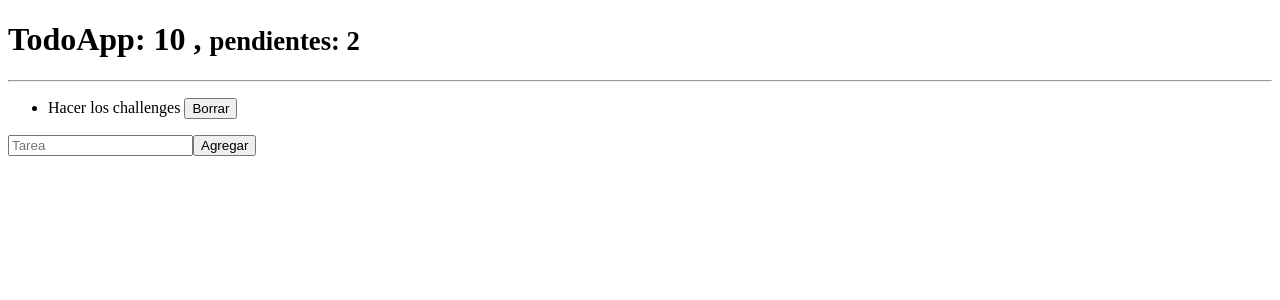
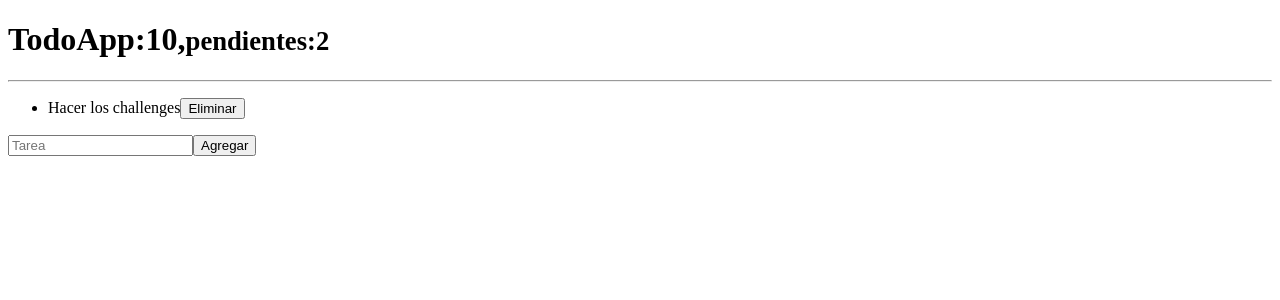
Before and after one commit to LauraSofiaEnriquezRomero/CHALLENGES, a React (Create React App) app in the folder challenges/: page / in a window 1280 px wide. Shown: the top 300 px of the page. Built offline with nearby package versions, Linux system fonts and the light colour scheme.

Commit message:
challenge 10

```diff
--- a/challenges/src/components/TodoApp.jsx
+++ b/challenges/src/components/TodoApp.jsx
@@ -1,31 +1,28 @@
-import React, { useReducer } from "react";
 import { TodoAdd } from "./TodoAdd";
 import { TodoList } from "./TodoList";
-import { TodoReducer } from "./TodoReducer";
+import { useTODO } from "../hooks/useTODO";
 
-const initialState = [
-  {
-    id: new Date().getTime(),
-    description: "Hacer los challenges",
-    done: false
-  }
-];
 export const TodoApp = () => {
-  const [todos, dispach] = useReducer(TodoReducer, initialState);
-  const handleNewTodo = (todo) => {
-    const action = {
-      type: "[TODO] ADD TODO",
-      payload: todo
-    };
-    dispach(action);
-  };
+  const {
+    todos,
+    handleNewTodo,
+    handleDeleteTodo,
+    handleToggleDone
+  } = useTODO();
+
   return (
     <>
-      <h1> TodoApp: 10 , <small> pendientes: 2</small> </h1>
+      <h1>
+        TodoApp:10,<small>pendientes:2</small>
+      </h1>
       <hr />
       <div className="row">
         <div className="col-7"></div>
-        <TodoList todos={todos} />
+        <TodoList
+          todos={todos}
+          onDelete={handleDeleteTodo}
+          onToggleDone={handleToggleDone}
+        />
       </div>
       <div className="col-5">
         <TodoAdd onNewTodo={handleNewTodo} />
--- a/challenges/src/components/TodoItem.jsx
+++ b/challenges/src/components/TodoItem.jsx
@@ -1,8 +1,26 @@
-export const TodoItem = ({ todo }) => {
+export const TodoItem = ({ todo, onDelete, onToggleDone }) => {
+  const handleToggleDone = () => {
+    onToggleDone(todo.id);
+  };
+
+  const handleDelete = () => {
+    onDelete(todo.id);
+  };
+
   return (
     <li className="list-group-item d-flex justify-content-between">
-      <span className="align-self-center"> {todo.description} </span>
-      <button className="btn btn-danger"> Borrar </button>
+      <span
+        className={todo.done ? "completed" : "not-completed"}
+        onClick={handleToggleDone}
+      >
+        {todo.description}
+      </span>
+      <button
+        className="btn btn-danger"
+        onClick={handleDelete}
+      >
+        Eliminar
+      </button>
     </li>
   );
 };
--- a/challenges/src/components/TodoList.jsx
+++ b/challenges/src/components/TodoList.jsx
@@ -1,11 +1,16 @@
 import { TodoItem } from "./TodoItem";
 
-export const TodoList = ({ todos = [] }) => {
+export const TodoList = ({ todos, onDelete, onToggleDone }) => {
   return (
     <ul className="list-group">
-      {todos.map((todo, key) => {
-        return <TodoItem key={key} todo={todo} />;
-      })}
+      {todos.map((todo) => (
+        <TodoItem
+          key={todo.id}
+          todo={todo}
+          onDelete={onDelete}
+          onToggleDone={onToggleDone}
+        />
+      ))}
     </ul>
   );
 };
--- a/challenges/src/components/TodoReducer.jsx
+++ b/challenges/src/components/TodoReducer.jsx
@@ -1,8 +1,10 @@
-export const TodoReducer = (initialState = [], action) => {
+export const TodoReducer = (state = [], action) => {
   switch (action.type) {
     case "[TODO] ADD TODO":
-      return [...initialState, action.payload];
+      return [...state, action.payload];
+    case "[TODO] DELETE TODO":
+      return state.filter((todo) => todo.id !== action.payload);
     default:
-      return initialState;
+      return state;
   }
 };
--- /dev/null
+++ b/challenges/src/hooks/useTODO.jsx
@@ -0,0 +1,45 @@
+import { useReducer } from "react";
+import { TodoReducer } from "../components/TodoReducer";
+
+const initialState = [
+  {
+    id: new Date().getTime(),
+    description: "Hacer los challenges",
+    done: false
+  }
+];
+
+export const useTODO = () => {
+  const [todos, dispach] = useReducer(TodoReducer, initialState);
+
+  const handleNewTodo = (todo) => {
+    const action = {
+      type: "[TODO] ADD TODO",
+      payload: todo
+    };
+    dispach(action);
+  };
+
+  const handleDeleteTodo = (id) => {
+    const action = {
+      type: "[TODO] DELETE TODO",
+      payload: id
+    };
+    dispach(action);
+  };
+
+  const handleToggleDone = (id) => {
+    const action = {
+      type: "[TODO] TOGGLE DONE",
+      payload: id
+    };
+    dispach(action);
+  };
+
+  return {
+    todos,
+    handleNewTodo,
+    handleDeleteTodo,
+    handleToggleDone
+  };
+};
--- a/challenges/src/index.js
+++ b/challenges/src/index.js
@@ -1,5 +1,4 @@
 import { createRoot } from "react-dom/client";
-
 import App from "./App";
 
 const rootElement = document.getElementById("root");
```
